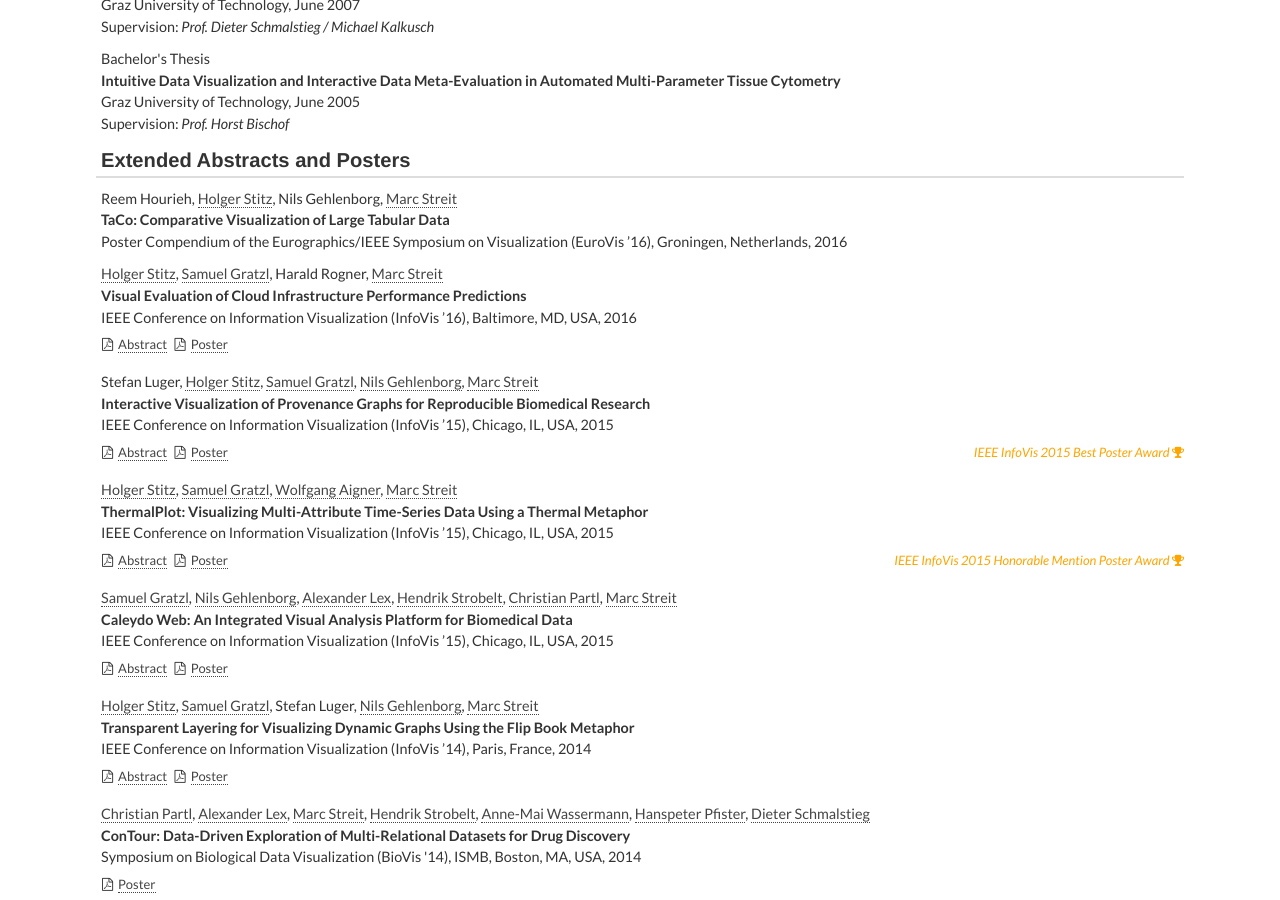
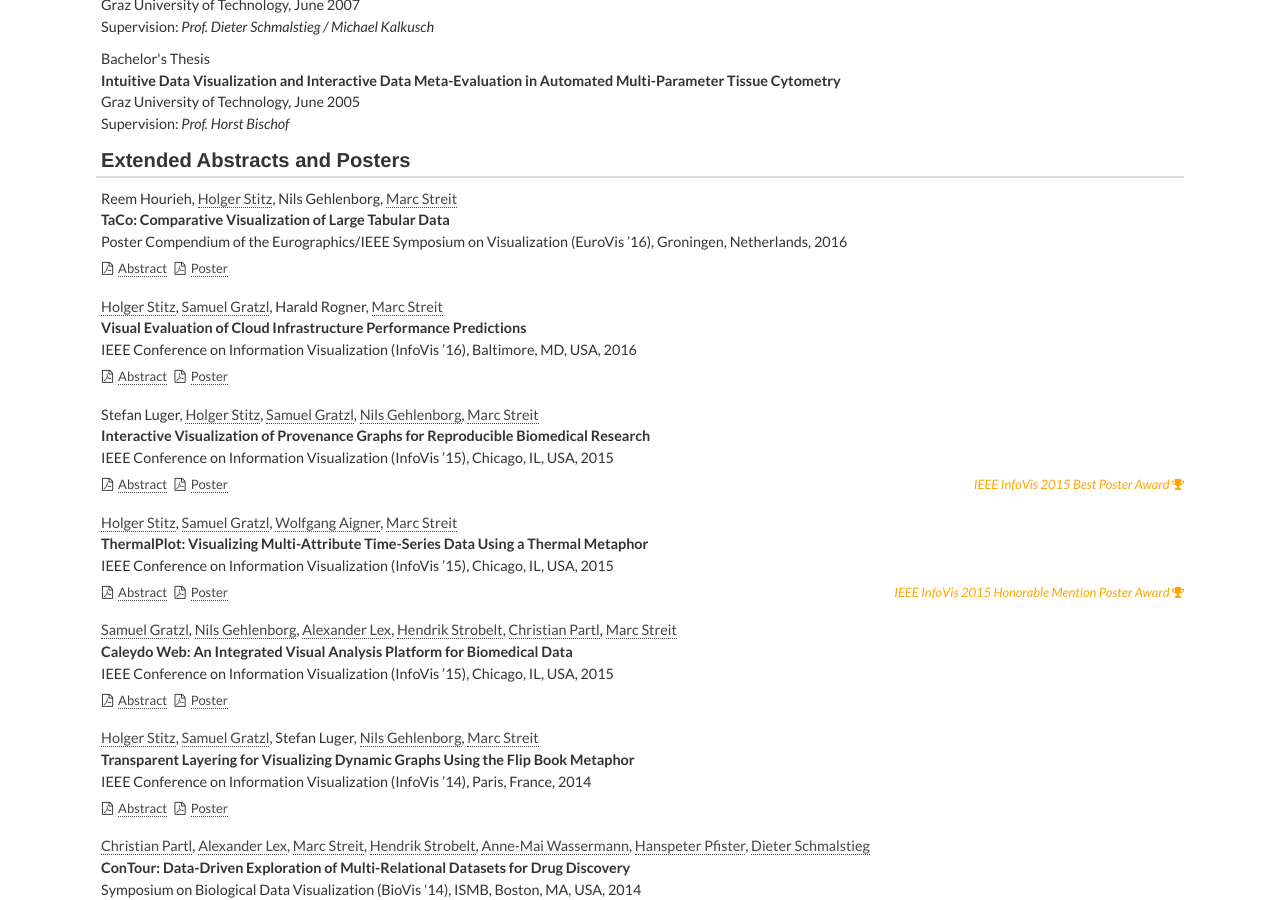
Before and after one commit to mstreit/mstreit.github.io, a Jekyll site: the page built from publications.md, in a window 1280 px wide and 900 px high, scrolled down 5462 px. Built offline with Jekyll 4.4.1, drawn with Linux system fonts in a browser that asks for light colours; nearby versions of some CDN libraries; some web fonts are replaced.

Commit message:
fixed taco poster links

```diff
--- a/_data/posters.yml
+++ b/_data/posters.yml
@@ -6,8 +6,8 @@
   title: "TaCo: Comparative Visualization of Large Tabular Data"
   journal: Poster Compendium of the Eurographics/IEEE Symposium on Visualization (EuroVis ’16), Groningen, Netherlands
   year: 2016
-  abstract-pdf:
-  poster-pdf:
+  abstract-pdf: 2016_eurovis_taco_abstract.pdf
+  poster-pdf: 2016_eurovis_taco_poster.pdf
   award:
 
 - authors:
```
